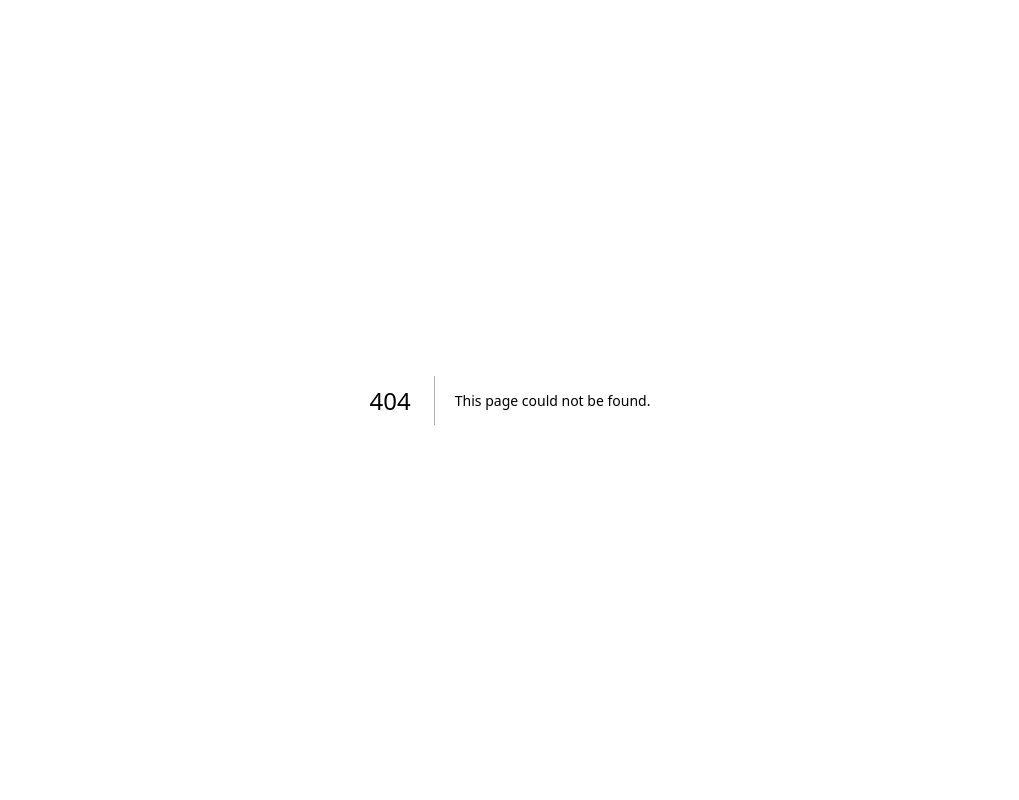
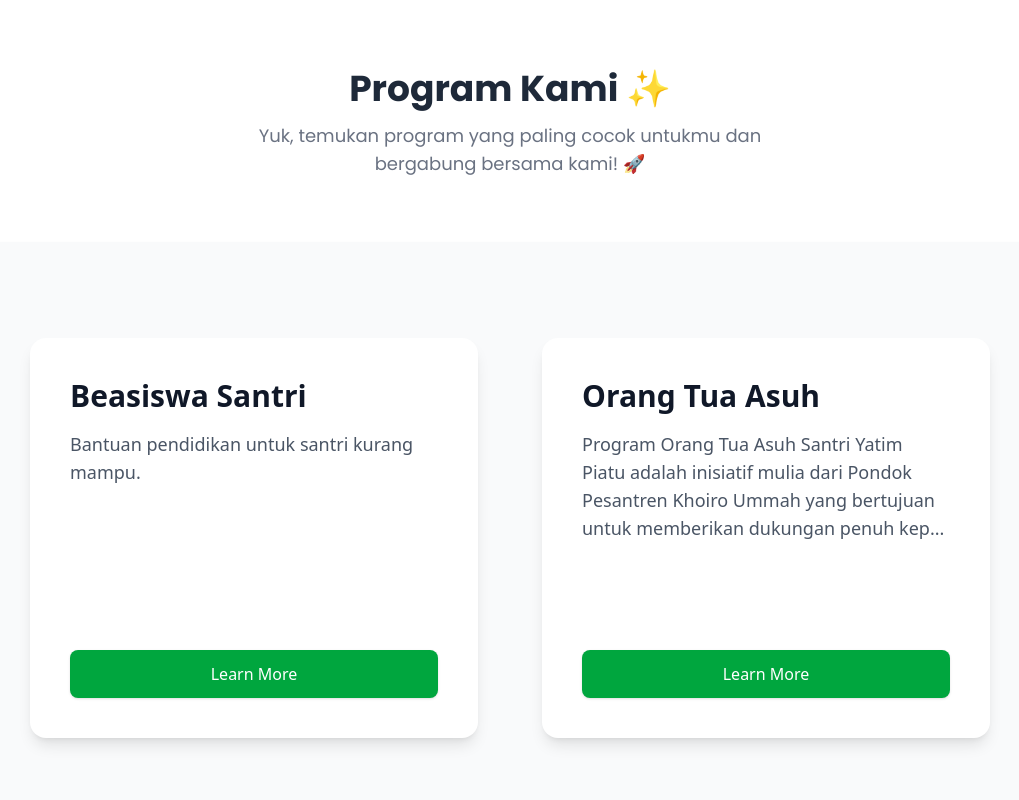
Before and after one commit to BangGondes/LazisKu, a Next.js app: page /program in a window 1280 px wide. Before the commit this address had no page. Shown: the top 800 px of the page, without its empty margins (130-1149 px from the left). Built offline with nearby package versions, Linux system fonts and the light colour scheme; a web font is replaced by a local one.

Commit message:
[FIX]perbaikan Id program ke 4

```diff
--- a/src/app/page.tsx
+++ b/src/app/page.tsx
@@ -1,7 +1,7 @@
 import Footer from "./components/footer/page";
 import Header from "./components/header/page";
 import Hero from "./components/hero/page";
-import Program from "./components/program/page";
+import Program from "./program/page";
 
 
 
--- a/src/app/components/program/page.tsx
+++ b/src/app/program/page.tsx
@@ -17,18 +17,18 @@ export default function Program() {
     {
       title: "Beasiswa Santri",
       description: "Bantuan pendidikan untuk santri kurang mampu.",
-      link: "/components/program/beasiswa-santri",
+      link: "/program/beasiswa-santri",
     },
     {
       title: "Orang Tua Asuh",
       description:
         "Program Orang Tua Asuh Santri Yatim Piatu adalah inisiatif mulia dari Pondok Pesantren Khoiro Ummah yang bertujuan untuk memberikan dukungan penuh kepada para santri yatim dan yatim piatu dalam menempuh pendidikan agama dan umum. Melalui program ini, kami mengajak para dermawan untuk mengambil peran sebagai ‘orang tua asuh’ yang peduli terhadap masa depan generasi Islam yang kurang beruntung. Tujuan Program, Bentuk Bantuan Orang Tua Asuh, Nominal Donasi & Skema Asuh, Manfaat Menjadi Orang Tua Asuh, dan banyak lagi...",
-      link: "/components/program/orang-tua-asuh",
+      link: "/program/orang-tua-asuh",
     },
     {
       title: "Pembangunan Pondok",
       description: "Ayo bantu renovasi dan pembangunan pondok pesantren.",
-      link: "/components/program/pembangunan-pondok",
+      link: "/program/pembangunan-pondok",
     },
   ];
 
```
Also changed, not shown: src/app/program/[id]/page.tsx (renamed from src/app/components/program/[id]/page.tsx).
